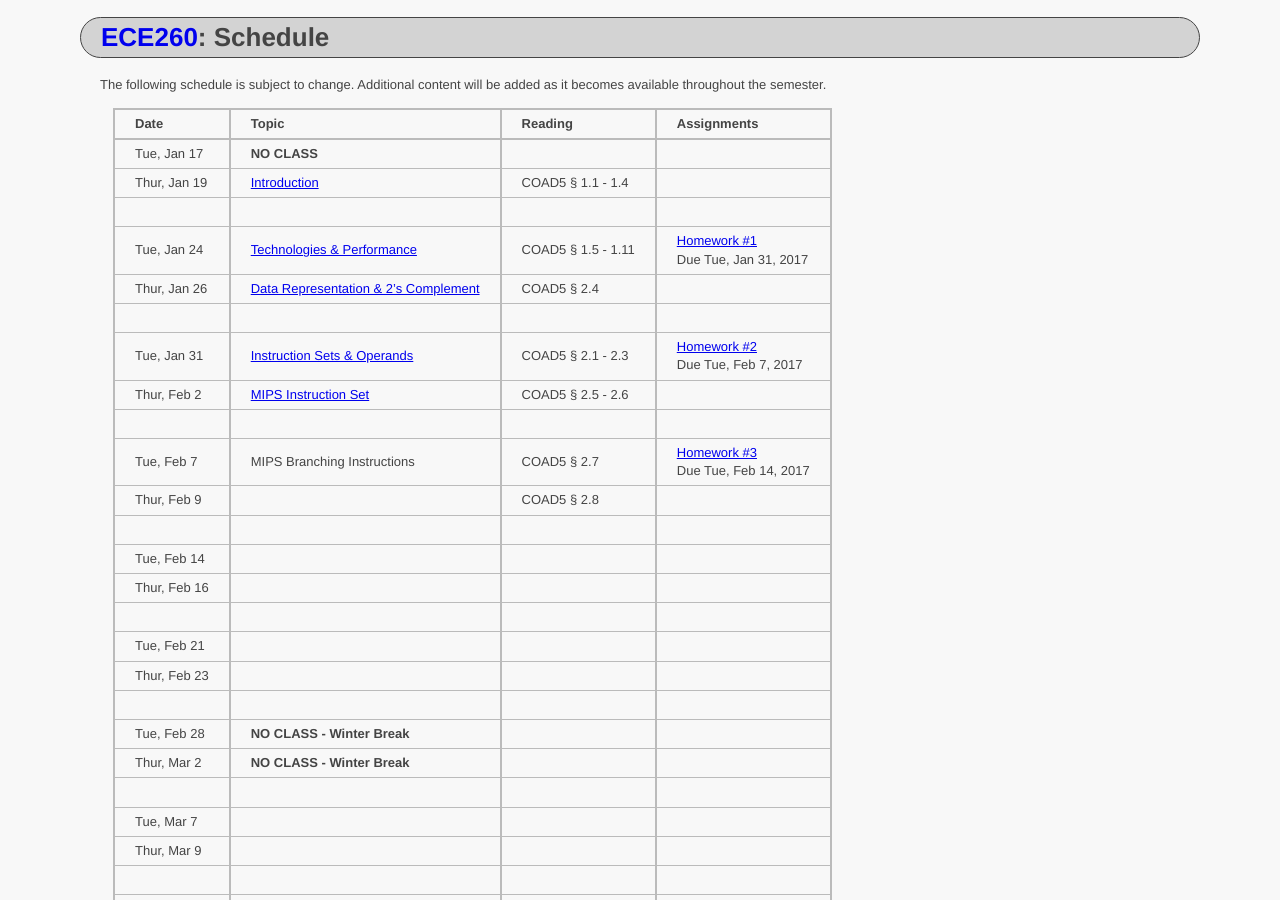
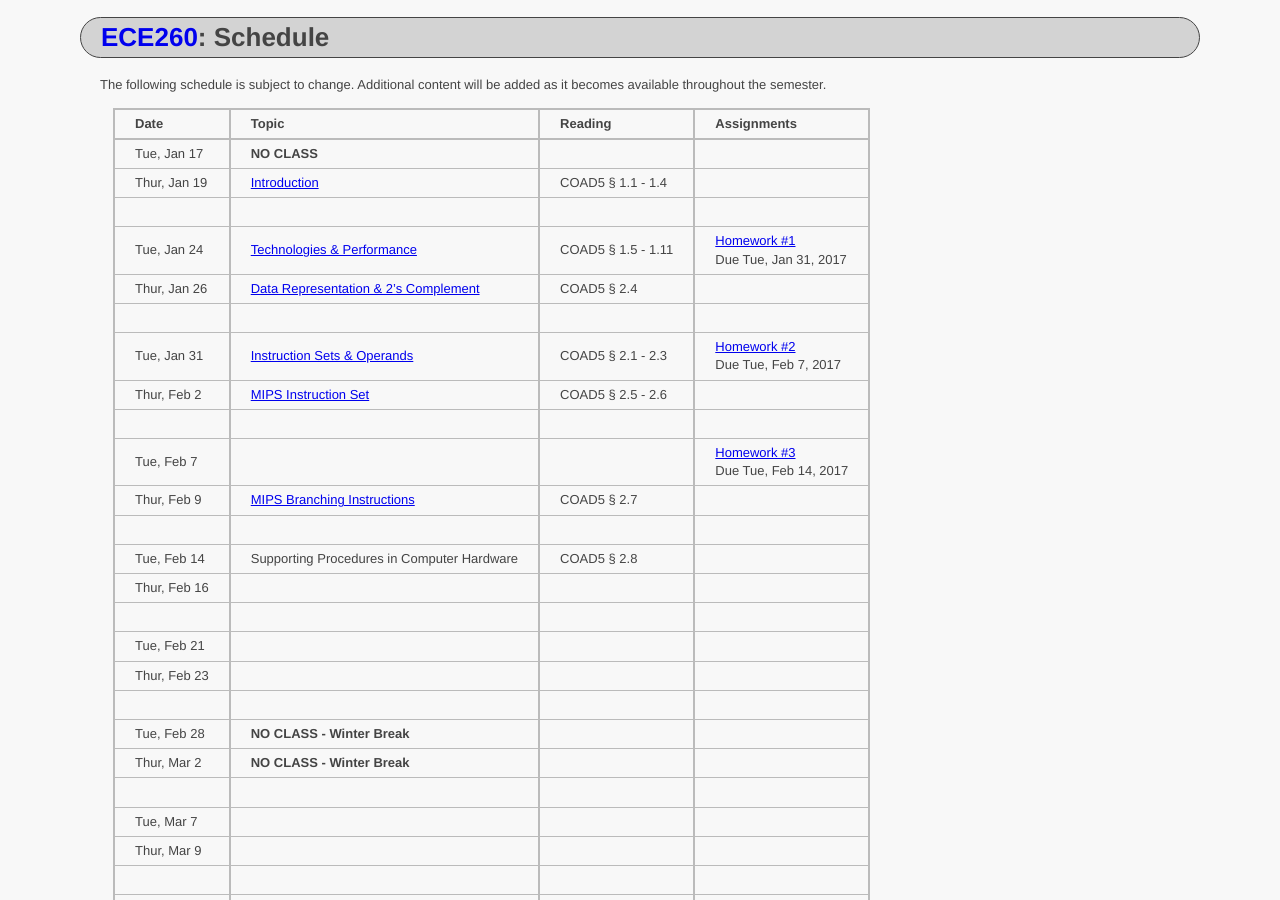
Before and after one commit to ycpcs/ece260-spring2017, a Jekyll site: the page built from schedule_lecture.md, in a window 1280 px wide and 900 px high. Built offline with Jekyll 4.4.1, drawn with Linux system fonts in a browser that asks for light colours.

Commit message:
updated schedule

```diff
--- a/schedule_lecture.md
+++ b/schedule_lecture.md
@@ -19,13 +19,13 @@ Thur, Jan 26   |  [Data Representation & 2's Complement](lectures/lecture3_data_
 Tue, Jan 31    |  [Instruction Sets & Operands](lectures/lecture4_instructions_and_instruction_sets.pdf)               |  COAD5 § 2.1 - 2.3                                          |  [Homework #2](homework/Homework_Assignment_2.txt) <br> Due Tue, Feb 7, 2017
 Thur, Feb 2    |  [MIPS Instruction Set](lectures/lecture5_MIPS_instruction_set.pdf)                                   |  COAD5 § 2.5 - 2.6                                          |
  | | |
-Tue, Feb 7     |  MIPS Branching Instructions                                                                          |  COAD5 § 2.7                                                |  [Homework #3](homework/Homework_Assignment_3.txt) <br> Due Tue, Feb 14, 2017
-Thur, Feb 9    |                                                                                                       |  COAD5 § 2.8                                                | <!-- COAD5 § 2.8 -->
+Tue, Feb 7     |                                                                                                       |                                                             |  [Homework #3](homework/Homework_Assignment_3.txt) <br> Due Tue, Feb 14, 2017
+Thur, Feb 9    |  [MIPS Branching Instructions](lectures/lecture6_MIPS_Branching_Instructions.pdf)                     |  COAD5 § 2.7                                                |
  | | |
-Tue, Feb 14    |                                                                                                       |                                                             | <!-- COAD5 § 2.9 - 2.11 -->
-Thur, Feb 16   |                                                                                                       |                                                             | <!-- COAD5 § 2.12 - 2.13 -->
+Tue, Feb 14    |  Supporting Procedures in Computer Hardware                                                           |  COAD5 § 2.8                                                |
+Thur, Feb 16   |                                                                                                       |                                                             | <!-- COAD5 § 2.9 - 2.11 -->
  | | |
-Tue, Feb 21    |                                                                                                       |                                                             |
+Tue, Feb 21    |                                                                                                       |                                                             | <!-- COAD5 § 2.12 - 2.13 -->
 Thur, Feb 23   |                                                                                                       |                                                             | <!-- EXAM #1 -->
  | | |
 Tue, Feb 28    |  **NO CLASS - Winter Break**                                                                          |                                                             | <!-- Winter Break -->
```
Also changed, not shown: 1 other file.
